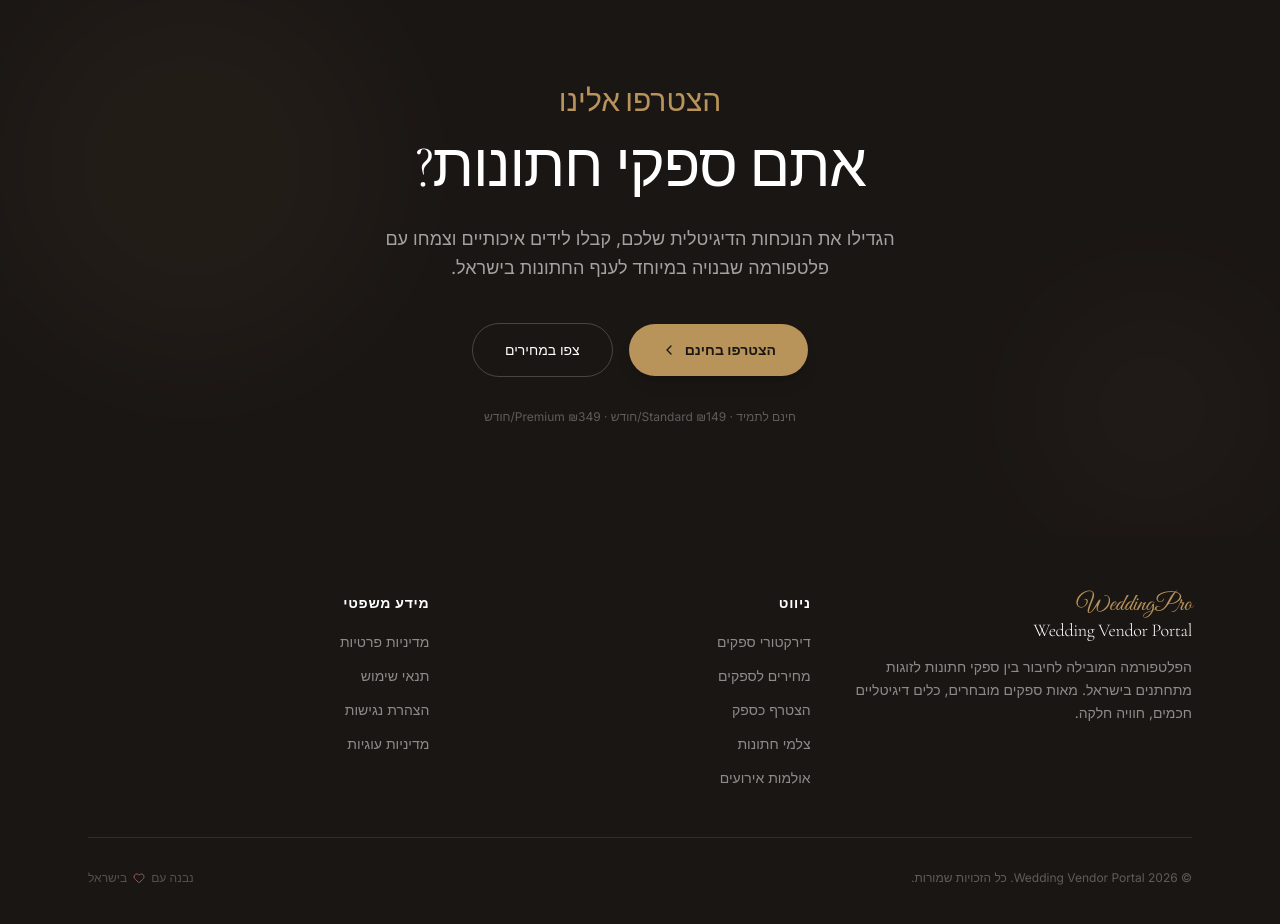
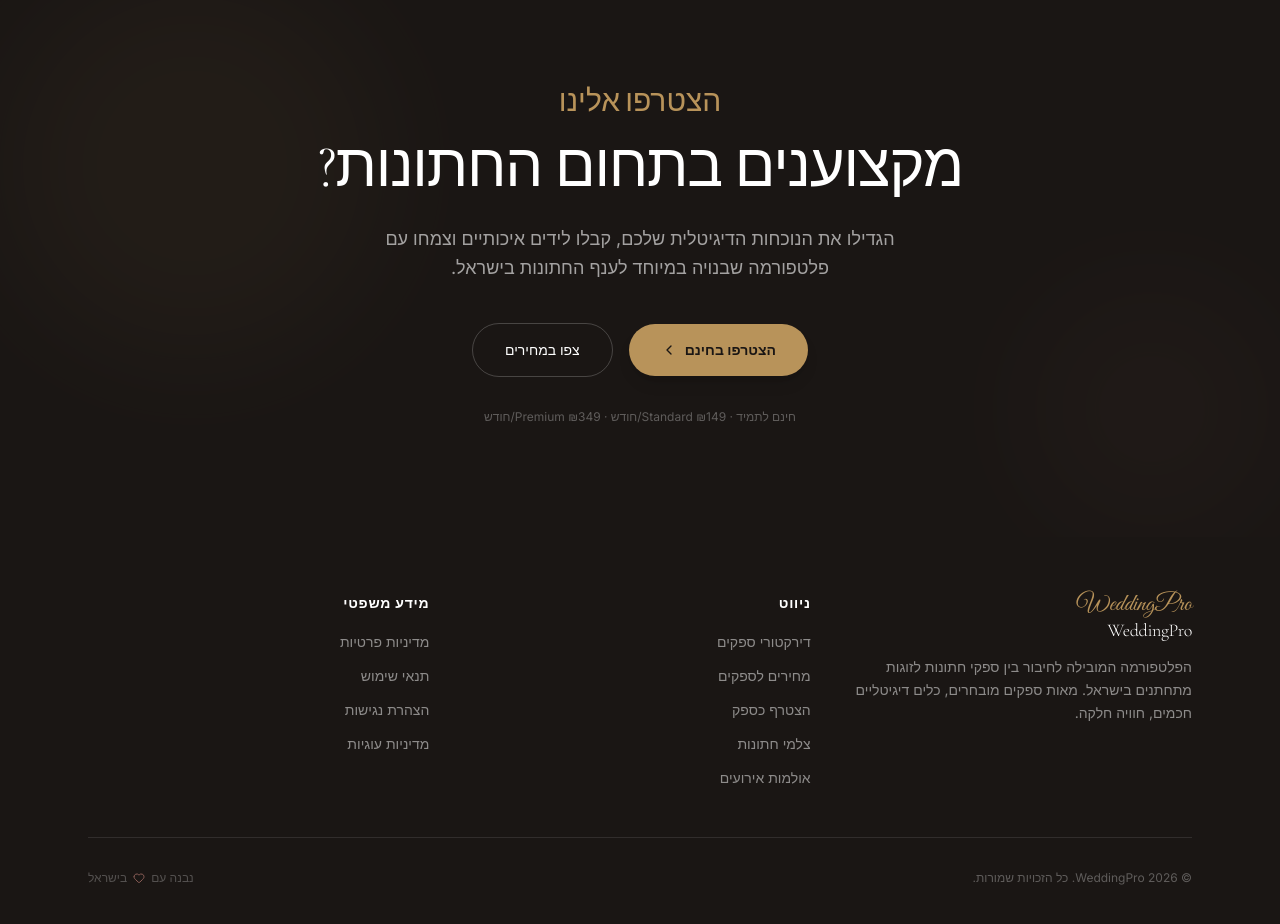
Before and after one commit to kfischi/Wedding-Vendor-Portal, a Next.js app in the folder wedding-portal/: page / in a window 1280 px wide. Shown: the part 2840-3764 px from the top of the page. Built offline with nearby package versions, Linux system fonts and the light colour scheme; no server answers; the database is empty.

Commit message:
fix: update vendor CTA headline and footer brand name

```diff
--- a/wedding-portal/src/app/page.tsx
+++ b/wedding-portal/src/app/page.tsx
@@ -294,7 +294,7 @@
             הצטרפו אלינו
           </p>
           <h2 className="font-display text-4xl sm:text-5xl lg:text-6xl text-white mb-6">
-            אתם ספקי חתונות?
+            מקצוענים בתחום החתונות?
           </h2>
           <p className="text-white/60 text-lg leading-relaxed mb-10 max-w-xl mx-auto">
             הגדילו את הנוכחות הדיגיטלית שלכם, קבלו לידים איכותיים וצמחו עם פלטפורמה שבנויה
--- a/wedding-portal/src/components/layout/Footer.tsx
+++ b/wedding-portal/src/components/layout/Footer.tsx
@@ -15,7 +15,7 @@
             <div>
               <p className="font-script text-gold text-2xl leading-none mb-1">WeddingPro</p>
               <h2 className="font-display text-lg text-white leading-tight">
-                Wedding Vendor Portal
+                WeddingPro
               </h2>
             </div>
             <p className="text-sm leading-relaxed text-white/50">
@@ -77,7 +77,7 @@
         {/* Divider */}
         <div className="border-t border-white/10 pt-8 flex flex-col sm:flex-row items-center justify-between gap-4">
           <p className="text-xs text-white/30 flex items-center gap-1.5">
-            © {YEAR} Wedding Vendor Portal. כל הזכויות שמורות.
+            © {YEAR} WeddingPro. כל הזכויות שמורות.
           </p>
           <p className="text-xs text-white/25 flex items-center gap-1.5">
             נבנה עם <Heart className="w-3 h-3 text-dusty-rose fill-dusty-rose" /> בישראל
```
